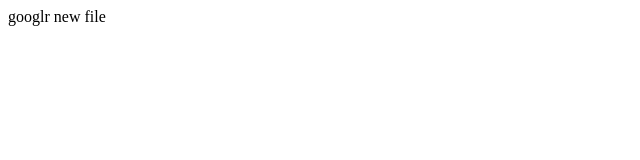
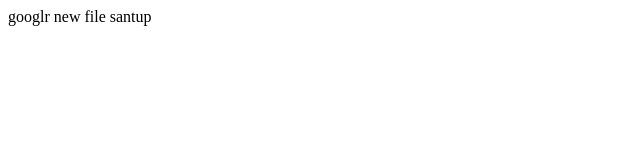
Before and after one commit to sharjeelwakeel/git-practise, a plain HTML site: page new.html in a window 1280 px wide. Shown: the full height of the page, 0-640 px from the left. Drawn offline with Linux system fonts and the light colour scheme.

Commit message:
merge-stat

```diff
--- a/new.html
+++ b/new.html
@@ -8,5 +8,6 @@
 <body>
     googlr
 new file
+santup
 </body>
 </html>
```
